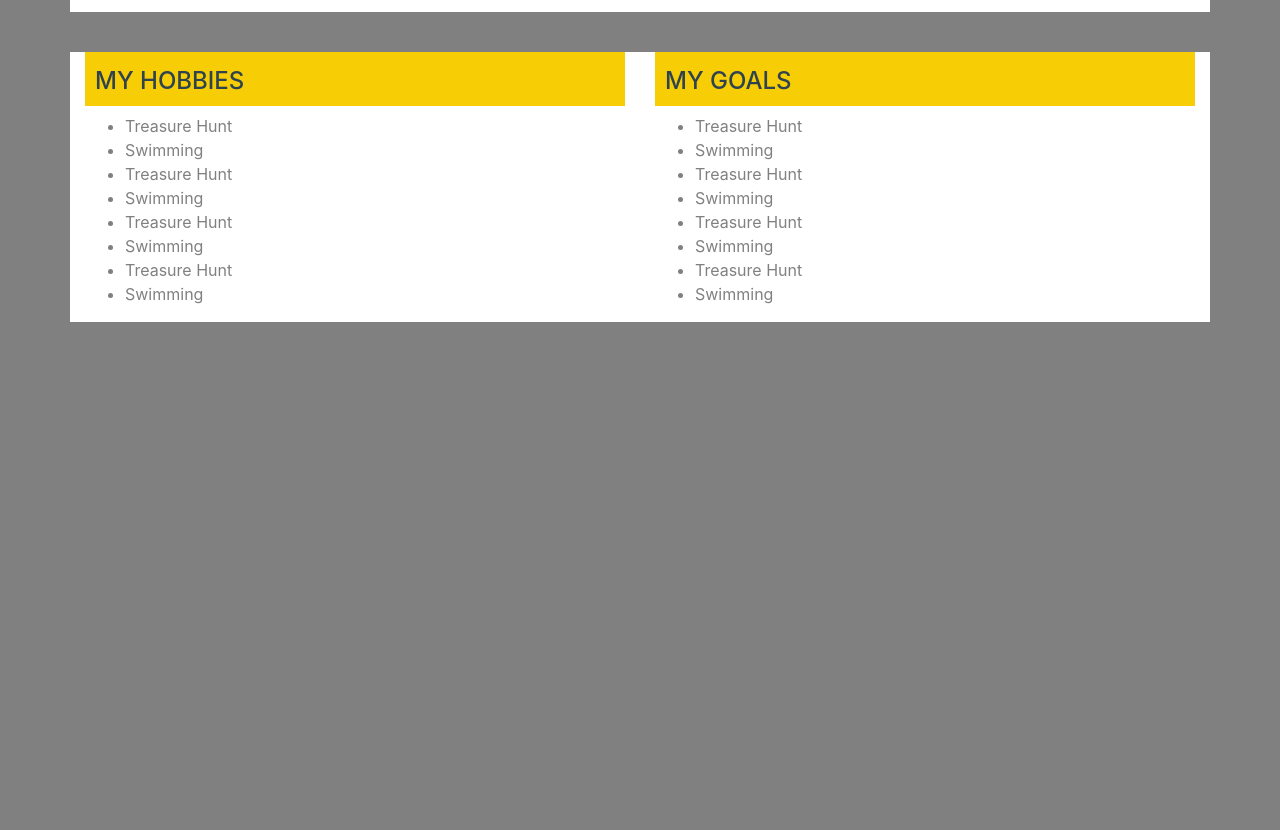
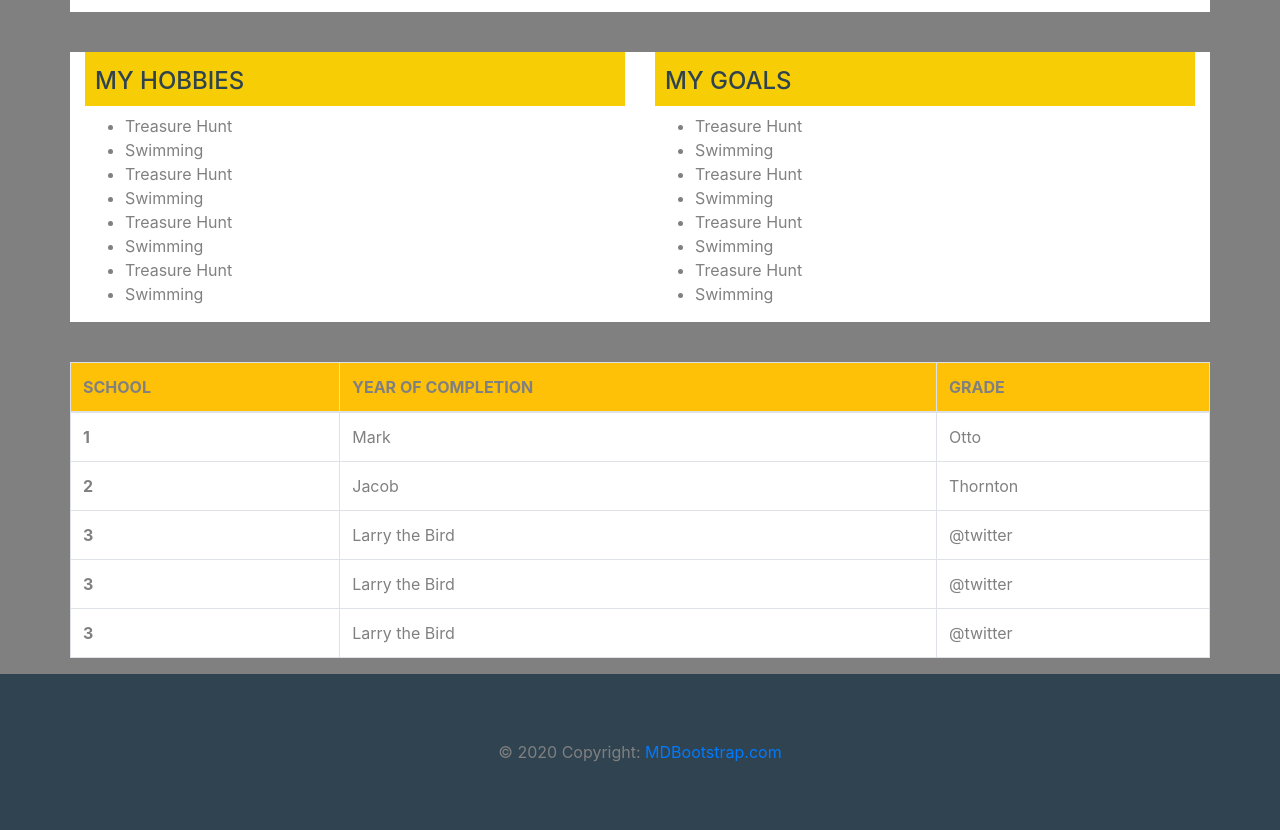
Before and after one commit to oyugirachel/Quiz12, a plain HTML site: page index.html in a window 1280 px wide. Shown: the part 783-1613 px from the top of the page. Before the commit the page ends 1105 px from the top, so only its background shows below. Drawn offline with nearby package versions, Linux system fonts and the light colour scheme.

Commit message:
making changes

```diff
--- a/css/main.css
+++ b/css/main.css
@@ -61,3 +61,12 @@ img{
 .container{
 	margin-top: 40px;
 }
+table{
+	margin-top: 40px;
+	background-color: white;
+	color: grey !important;
+}
+footer{
+	background-color: #2F4351;
+	padding:50px;
+}
--- a/index.html
+++ b/index.html
@@ -62,8 +62,58 @@
       </ul>
 
     </div>
+    <table class="table table-bordered">
+  <thead>
+    <tr class="bg-warning">
+
+      <th scope="col">SCHOOL</th>
+      <th scope="col">YEAR OF COMPLETION</th>
+      <th scope="col">GRADE</th>
+    </tr>
+  </thead>
+  <tbody>
+    <tr>
+      <th scope="row">1</th>
+      <td>Mark</td>
+      <td>Otto</td>
+
+    </tr>
+    <tr>
+      <th scope="row">2</th>
+      <td>Jacob</td>
+      <td>Thornton</td>
+
+    </tr>
+    <tr>
+      <th scope="row">3</th>
+      <td>Larry the Bird</td>
+      <td>@twitter</td>
+    </tr>
+    <tr>
+      <th scope="row">3</th>
+      <td>Larry the Bird</td>
+      <td>@twitter</td>
+    </tr>
+    <tr>
+      <th scope="row">3</th>
+      <td>Larry the Bird</td>
+      <td>@twitter</td>
+    </tr>
+  </tbody>
+</table>
+
   </div>
+
 </div>
+<footer class="page-footer font-small ">
+
+  <!-- Copyright -->
+  <div class="footer-copyright text-center py-3">© 2020 Copyright:
+    <a href="https://mdbootstrap.com/"> MDBootstrap.com</a>
+  </div>
+  <!-- Copyright -->
+
+</footer>
 
 
 
```
